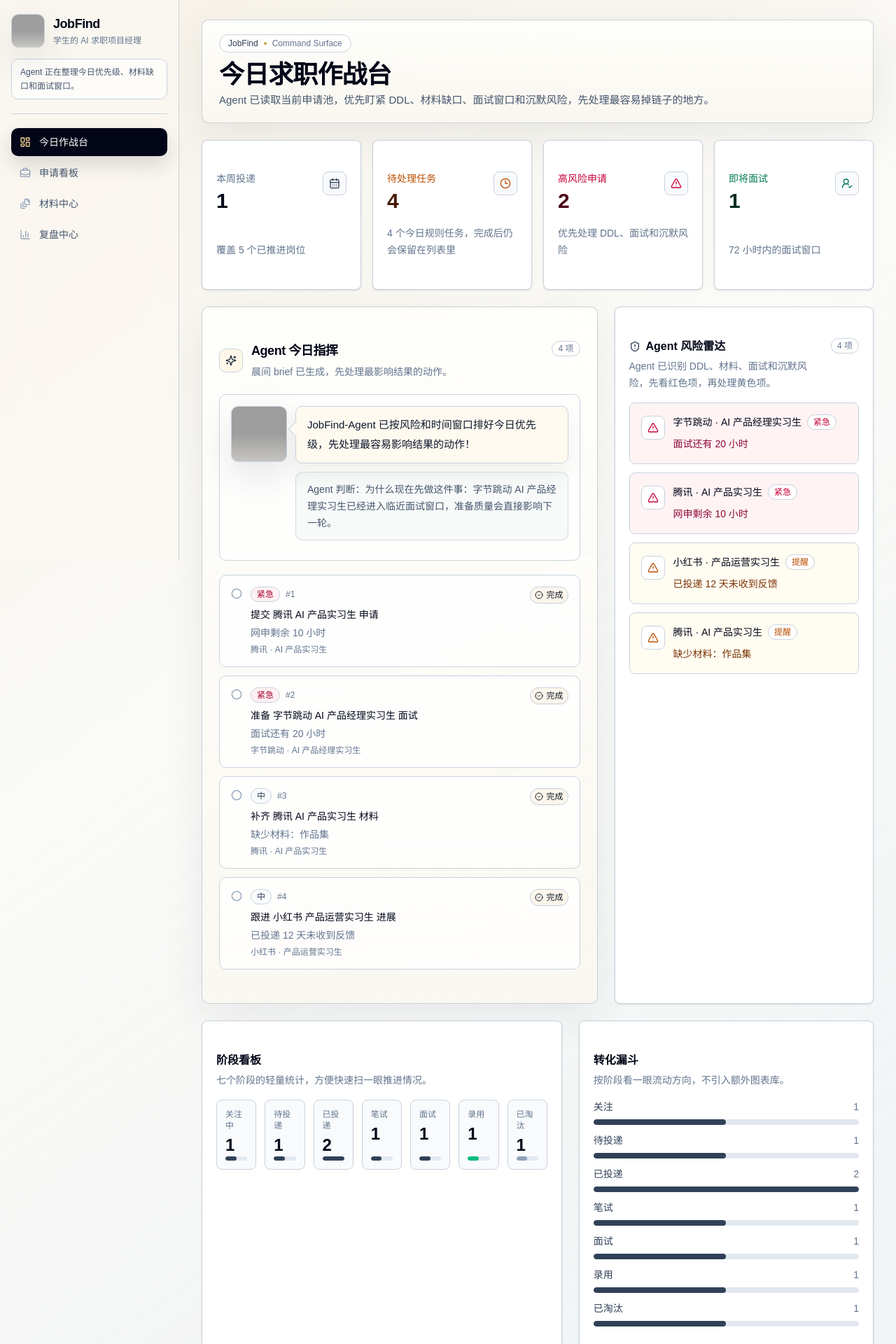
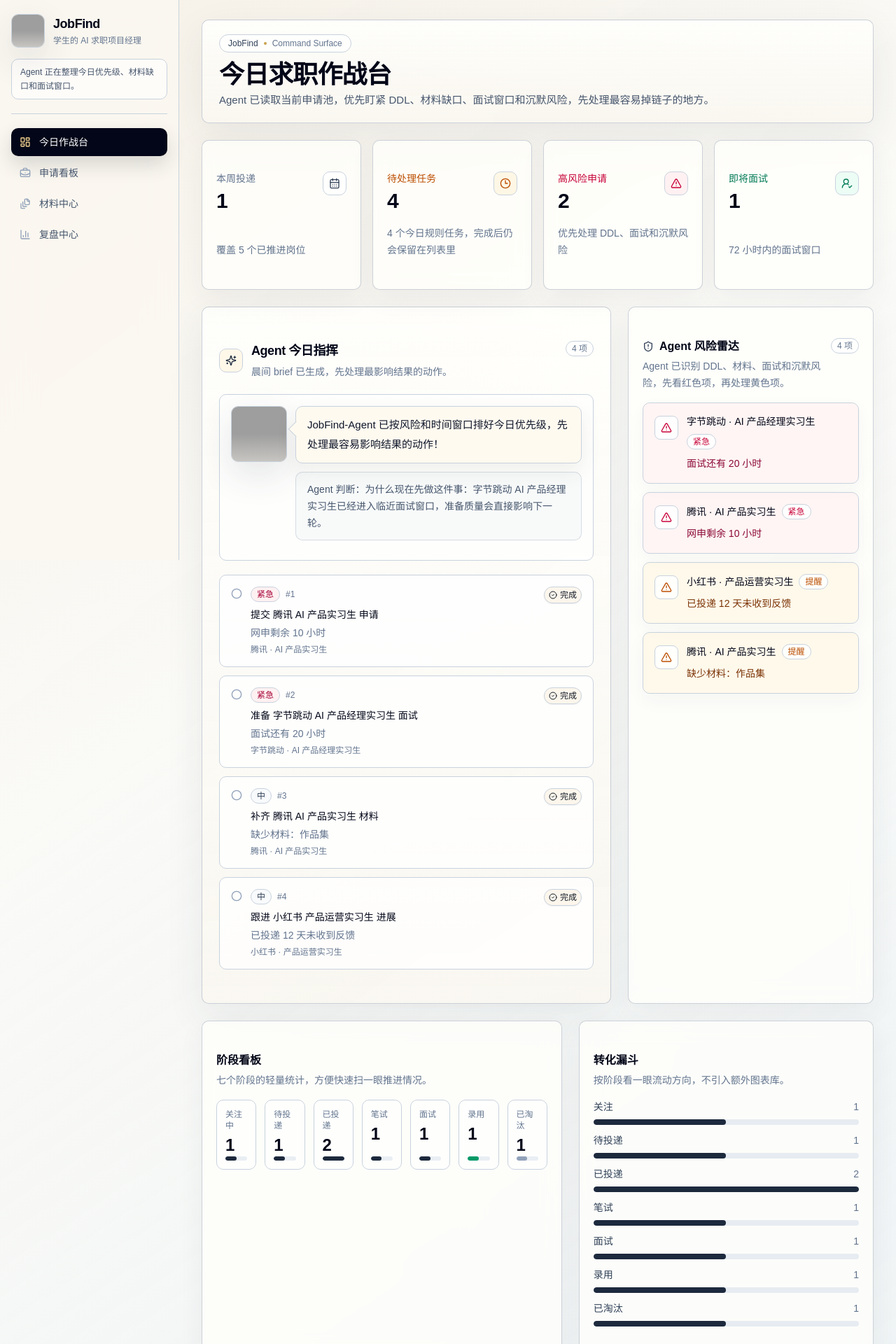
Before and after one commit to fdaier/JobFind, a Next.js app: page / in a window 1280 px wide. Shown: the top 1920 px of the page at 70% size. Built offline with nearby package versions, Linux system fonts and the light colour scheme; grey boxes are pictures that could not be loaded.

Commit message:
style: polish today command surface

```diff
--- a/src/app/page.tsx
+++ b/src/app/page.tsx
@@ -17,7 +17,7 @@ export default function HomePage() {
 
       <StatsSummary />
 
-      <div className="grid gap-6 xl:grid-cols-[minmax(0,1.45fr)_minmax(320px,0.95fr)]">
+      <div className="grid gap-6 xl:grid-cols-[minmax(0,1.5fr)_minmax(320px,0.9fr)]">
         <TodayTasks />
         <RiskRadar />
       </div>
--- a/src/components/dashboard/funnel-chart.tsx
+++ b/src/components/dashboard/funnel-chart.tsx
@@ -22,7 +22,7 @@ export function FunnelChart() {
   const maxCount = Math.max(...steps.map((step) => data[step.key]), 1);
 
   return (
-    <Card className="rounded-md border-slate-200 bg-white shadow-sm">
+    <Card className="editorial-panel rounded-lg">
       <CardContent className="space-y-4 p-5">
         <div>
           <h2 className="text-base font-semibold text-slate-950">转化漏斗</h2>
@@ -40,8 +40,11 @@ export function FunnelChart() {
                   <span className="font-medium text-slate-700">{step.label}</span>
                   <span className="text-slate-500">{count}</span>
                 </div>
-                <div className="h-2 overflow-hidden rounded-full bg-slate-200">
-                  <div className="h-full rounded-full bg-slate-700 transition-[width]" style={{ width: `${width}%` }} />
+                <div className="h-2 overflow-hidden rounded-full bg-slate-200/80">
+                  <div
+                    className="h-full rounded-full bg-slate-800 transition-[width]"
+                    style={{ width: `${width}%` }}
+                  />
                 </div>
               </div>
             );
--- a/src/components/dashboard/mini-kanban.tsx
+++ b/src/components/dashboard/mini-kanban.tsx
@@ -20,7 +20,7 @@ export function MiniKanban() {
   const maxCount = Math.max(...counts, 1);
 
   return (
-    <Card className="rounded-md border-slate-200 bg-white shadow-sm">
+    <Card className="editorial-panel rounded-lg">
       <CardContent className="space-y-4 p-5">
         <div>
           <h2 className="text-base font-semibold text-slate-950">阶段看板</h2>
@@ -35,21 +35,21 @@ export function MiniKanban() {
             return (
               <div
                 key={stage.key}
-                className="flex min-h-24 flex-col justify-between rounded-md border border-slate-200 bg-slate-50 p-3"
+                className="flex min-h-24 flex-col justify-between rounded-lg border border-slate-200/80 bg-white/60 p-3"
               >
                 <div className="space-y-1">
                   <div className="text-xs font-medium text-slate-500">{stage.label}</div>
                   <div className="text-2xl font-semibold tracking-tight text-slate-950">{count}</div>
                 </div>
-                <div className="h-1.5 overflow-hidden rounded-full bg-slate-200">
+                <div className="h-1.5 overflow-hidden rounded-full bg-slate-200/75">
                   <div
                     className={cn(
                       "h-full rounded-full",
                       stage.key === "offer"
-                        ? "bg-emerald-500"
+                        ? "bg-emerald-600"
                         : stage.key === "rejected"
                           ? "bg-slate-400"
-                          : "bg-slate-700",
+                          : "bg-slate-800",
                     )}
                     style={{ width: `${width}%` }}
                   />
--- a/src/components/dashboard/risk-radar.tsx
+++ b/src/components/dashboard/risk-radar.tsx
@@ -30,7 +30,7 @@ export function RiskRadar() {
     });
 
   return (
-    <Card className="rounded-md border-slate-200 bg-white shadow-sm">
+    <Card className="editorial-panel rounded-lg">
       <CardContent className="space-y-4 p-5">
         <div className="flex items-start justify-between gap-3">
           <div>
@@ -42,14 +42,14 @@ export function RiskRadar() {
               Agent 已识别 DDL、材料、面试和沉默风险，先看红色项，再处理黄色项。
             </p>
           </div>
-          <Badge variant="outline" className="rounded-full border-slate-200 text-slate-500">
+          <Badge variant="outline" className="rounded-full border-slate-200 bg-white/70 text-slate-500">
             {riskItems.length} 项
           </Badge>
         </div>
 
         <div className="space-y-3">
           {riskItems.length === 0 ? (
-            <div className="rounded-md border border-dashed border-slate-200 bg-slate-50 p-4 text-sm text-slate-500">
+            <div className="rounded-lg border border-dashed border-slate-200 bg-white/55 p-4 text-sm text-slate-500">
               当前没有显性的风险标签。
             </div>
           ) : (
@@ -57,10 +57,10 @@ export function RiskRadar() {
               <article
                 key={risk.id}
                 className={cn(
-                  "rounded-md border p-4",
+                  "rounded-lg border p-4 shadow-[0_10px_28px_rgba(43,51,69,0.04)]",
                   risk.level === "critical"
-                    ? "border-rose-200 bg-rose-50/80"
-                    : "border-amber-200 bg-amber-50/70",
+                    ? "border-rose-200 bg-rose-50/72"
+                    : "border-[#ecd8ad] bg-[#fff7e5]/72",
                 )}
               >
                 <div className="flex items-start gap-3">
@@ -68,8 +68,8 @@ export function RiskRadar() {
                     className={cn(
                       "mt-0.5 rounded-md border p-2",
                       risk.level === "critical"
-                        ? "border-rose-200 bg-white text-rose-700"
-                        : "border-amber-200 bg-white text-amber-700",
+                        ? "border-rose-200 bg-white/85 text-rose-700"
+                        : "border-[#ecd8ad] bg-white/85 text-amber-700",
                     )}
                   >
                     <AlertTriangle className="size-4" aria-hidden="true" />
@@ -84,8 +84,8 @@ export function RiskRadar() {
                         className={cn(
                           "rounded-full",
                           risk.level === "critical"
-                            ? "border-rose-200 bg-white text-rose-700"
-                            : "border-amber-200 bg-white text-amber-700",
+                            ? "border-rose-200 bg-white/85 text-rose-700"
+                            : "border-[#ecd8ad] bg-white/85 text-amber-700",
                         )}
                       >
                         {risk.level === "critical" ? "紧急" : "提醒"}
--- a/src/components/dashboard/stats-summary.tsx
+++ b/src/components/dashboard/stats-summary.tsx
@@ -36,25 +36,25 @@ function toneClass(tone: MetricTone) {
   switch (tone) {
     case "warning":
       return {
-        icon: "text-amber-700",
-        value: "text-amber-950",
+        icon: "border-[#ead8ae] bg-[#fff7e5] text-amber-700",
+        value: "text-slate-950",
         label: "text-amber-700",
       };
     case "danger":
       return {
-        icon: "text-rose-700",
-        value: "text-rose-950",
+        icon: "border-rose-200 bg-rose-50 text-rose-700",
+        value: "text-slate-950",
         label: "text-rose-700",
       };
     case "success":
       return {
-        icon: "text-emerald-700",
-        value: "text-emerald-950",
+        icon: "border-emerald-200 bg-emerald-50 text-emerald-700",
+        value: "text-slate-950",
         label: "text-emerald-700",
       };
     default:
       return {
-        icon: "text-slate-700",
+        icon: "border-slate-200 bg-white/80 text-slate-700",
         value: "text-slate-950",
         label: "text-slate-500",
       };
@@ -133,14 +133,14 @@ export function StatsSummary() {
         const tone = toneClass(metric.tone);
 
         return (
-          <Card key={metric.label} className="rounded-md border-slate-200 bg-white shadow-sm">
+          <Card key={metric.label} className="editorial-panel rounded-lg">
             <div className="flex h-full min-h-28 flex-col justify-between gap-4 p-5">
               <div className="flex items-start justify-between gap-3">
                 <div className="space-y-1">
                   <div className={`text-sm font-medium ${tone.label}`}>{metric.label}</div>
                   <div className={`text-3xl font-semibold tracking-tight ${tone.value}`}>{metric.value}</div>
                 </div>
-                <div className={`rounded-md border border-slate-200 bg-slate-50 p-2 ${tone.icon}`}>
+                <div className={`rounded-lg border p-2 ${tone.icon}`}>
                   <Icon className="size-4" aria-hidden="true" />
                 </div>
               </div>
```
